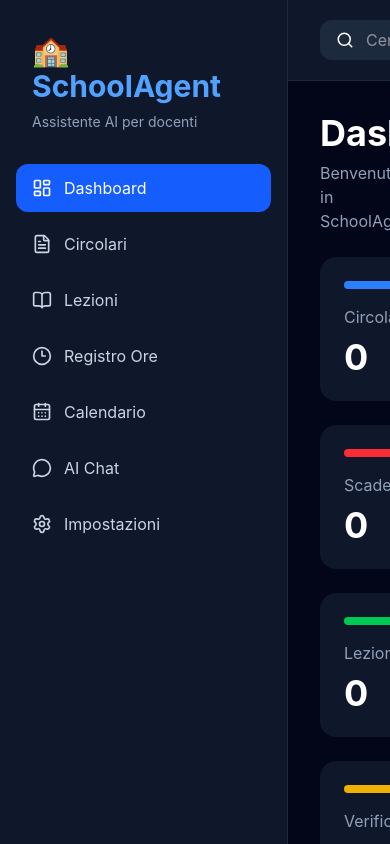
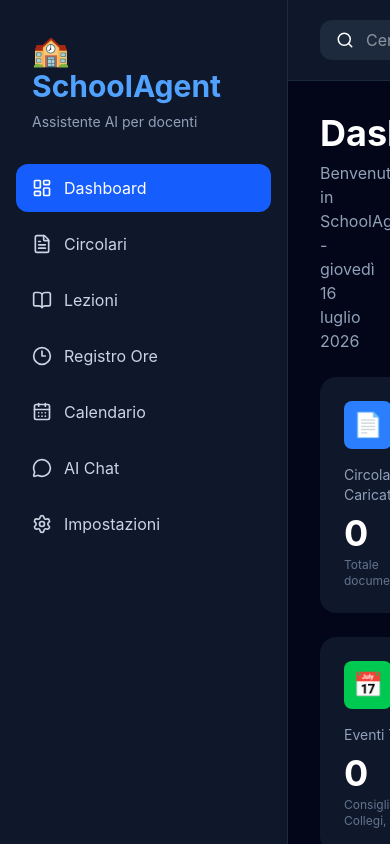
Before and after one commit to Fuschio22/school-agent, a React (Vite) app in the folder frontend/: page / in a window 390 px wide. Built offline with nearby package versions, Linux system fonts and the light colour scheme; no server answers.

Commit message:
Feat: implement live Dashboard with real data from backend

```diff
--- a/frontend/src/pages/Dashboard.tsx
+++ b/frontend/src/pages/Dashboard.tsx
@@ -1,89 +1,302 @@
+import { useState, useEffect } from "react";
+
+const BACKEND_URL = import.meta.env.VITE_BACKEND_URL || "https://school-agent-backend.onrender.com";
+
+type Event = {
+  id: string;
+  title: string;
+  type: string;
+  date: string;
+  startTime: string;
+  endTime: string;
+  location: string;
+  circularNumber: string;
+};
+
+type Circular = {
+  id: string;
+  number: string;
+  date: string;
+  subject: string;
+  events: Event[];
+};
+
 export default function Dashboard() {
+  const [circulars, setCirculars] = useState<Circular[]>([]);
+  const [events, setEvents] = useState<Event[]>([]);
+  const [loading, setLoading] = useState(true);
+
+  useEffect(() => {
+    const fetchData = async () => {
+      try {
+        const response = await fetch(`${BACKEND_URL}/api/circulars`);
+        const data = await response.json();
+
+        setCirculars(data);
+
+        // Estrai tutti gli eventi da tutte le circolari
+        const allEvents: Event[] = [];
+        data.forEach((circular: Circular) => {
+          if (circular.events) {
+            circular.events.forEach((event: Event) => {
+              allEvents.push(event);
+            });
+          }
+        });
+
+        setEvents(allEvents);
+      } catch (error) {
+        console.error("Errore nel recupero dati:", error);
+      } finally {
+        setLoading(false);
+      }
+    };
+
+    fetchData();
+  }, []);
+
+  // Calcola statistiche
+  const totalCirculars = circulars.length;
+  const totalEvents = events.length;
+
+  // Conta ore per tipo di evento
+  const cdcEvents = events.filter(e => e.type === "Consigli di Classe");
+  const cdcHours = cdcEvents.length; // Ogni evento = 1 ora
+
+  const collegiEvents = events.filter(e => e.type === "Collegio dei Docenti");
+  const collegiHours = collegiEvents.length;
+
+  const dipartimentiEvents = events.filter(e => e.type === "Dipartimenti Disciplinari");
+  const dipartimentiHours = dipartimentiEvents.length;
+
+  // Prossimi eventi (futuri)
+  const today = new Date();
+  const upcomingEvents = events
+    .filter(event => {
+      const eventDate = new Date(event.date.split('/').reverse().join('-'));
+      return eventDate >= today;
+    })
+    .sort((a, b) => {
+      const dateA = new Date(a.date.split('/').reverse().join('-'));
+      const dateB = new Date(b.date.split('/').reverse().join('-'));
+      return dateA.getTime() - dateB.getTime();
+    })
+    .slice(0, 5); // Mostra solo i prossimi 5
+
+  // Ultima circolare
+  const lastCircular = circulars.length > 0 ? circulars[0] : null;
+
+  if (loading) {
+    return (
+      <div className="space-y-6">
+        <div>
+          <h1 className="text-4xl font-bold">Dashboard</h1>
+          <p className="mt-2 text-slate-400">Caricamento dati...</p>
+        </div>
+      </div>
+    );
+  }
+
   return (
     <div className="space-y-6">
+      {/* Header */}
       <div>
-        <h1 className="text-4xl font-bold">
-          Dashboard
-        </h1>
-
+        <h1 className="text-4xl font-bold">Dashboard</h1>
         <p className="mt-2 text-slate-400">
-          Benvenuto in SchoolAgent
+          Benvenuto in SchoolAgent - {new Date().toLocaleDateString('it-IT', { weekday: 'long', year: 'numeric', month: 'long', day: 'numeric' })}
         </p>
       </div>
 
+      {/* Card Statistiche */}
       <div className="grid gap-6 md:grid-cols-2 xl:grid-cols-4">
         <Card
-          title="Circolari"
-          value="0"
+          title="Circolari Caricate"
+          value={totalCirculars.toString()}
+          subtitle="Totale documenti"
           color="bg-blue-500"
+          icon="📄"
         />
 
         <Card
-          title="Scadenze"
-          value="0"
-          color="bg-red-500"
+          title="Eventi Totali"
+          value={totalEvents.toString()}
+          subtitle="Consigli, Collegi, GLO"
+          color="bg-green-500"
+          icon="📅"
         />
 
         <Card
-          title="Lezioni"
-          value="0"
-          color="bg-green-500"
+          title="Ore Consigli di Classe"
+          value={cdcHours.toString()}
+          subtitle="Ore totali CDC"
+          color="bg-purple-500"
+          icon="👥"
         />
 
         <Card
-          title="Verifiche"
-          value="0"
-          color="bg-yellow-500"
+          title="Ore Collegi & Dipartimenti"
+          value={(collegiHours + dipartimentiHours).toString()}
+          subtitle="Collegi + Dipartimenti"
+          color="bg-orange-500"
+          icon="🏛️"
         />
       </div>
 
+      {/* Prossimi Eventi e Ultima Circolare */}
       <div className="grid gap-6 xl:grid-cols-3">
+        {/* Prossimi Eventi */}
         <div className="rounded-2xl bg-slate-900 p-6 xl:col-span-2">
-          <h2 className="mb-4 text-2xl font-semibold">
-            Ultima circolare
+          <h2 className="mb-4 text-2xl font-semibold flex items-center gap-2">
+            <span>📅</span> Prossimi Eventi
           </h2>
 
-          <div className="rounded-xl border border-dashed border-slate-700 p-12 text-center text-slate-500">
-            Nessuna circolare caricata
-          </div>
+          {upcomingEvents.length === 0 ? (
+            <div className="rounded-xl border border-dashed border-slate-700 p-12 text-center text-slate-500">
+              Nessun evento futuro programmato
+            </div>
+          ) : (
+            <div className="space-y-3">
+              {upcomingEvents.map(event => (
+                <div key={event.id} className="flex items-center justify-between p-4 bg-slate-800 rounded-lg border border-slate-700">
+                  <div className="flex items-center gap-4">
+                    <div className="text-2xl">
+                      {event.type === "Consigli di Classe" ? "👥" :
+                       event.type === "Collegio dei Docenti" ? "️" :
+                       event.type === "GLO" ? "🤝" : ""}
+                    </div>
+                    <div>
+                      <h3 className="font-semibold text-white">{event.title}</h3>
+                      <p className="text-sm text-slate-400">{event.type}</p>
+                    </div>
+                  </div>
+                  <div className="text-right">
+                    <p className="font-semibold text-blue-400">{event.date}</p>
+                    <p className="text-sm text-slate-400">{event.startTime} - {event.endTime}</p>
+                  </div>
+                </div>
+              ))}
+            </div>
+          )}
         </div>
 
+        {/* Ultima Circolare */}
         <div className="rounded-2xl bg-slate-900 p-6">
-          <h2 className="mb-4 text-2xl font-semibold">
-            Attività
+          <h2 className="mb-4 text-2xl font-semibold flex items-center gap-2">
+            <span>📄</span> Ultima Circolare
           </h2>
 
-          <ul className="space-y-4 text-slate-400">
-            <li>• Nessuna attività</li>
-          </ul>
+          {lastCircular ? (
+            <div className="space-y-4">
+              <div className="p-4 bg-slate-800 rounded-lg border border-slate-700">
+                <p className="text-sm text-slate-400 mb-1">Numero</p>
+                <p className="text-xl font-bold text-white">{lastCircular.number}</p>
+              </div>
+              <div className="p-4 bg-slate-800 rounded-lg border border-slate-700">
+                <p className="text-sm text-slate-400 mb-1">Data</p>
+                <p className="text-lg font-semibold text-white">{lastCircular.date}</p>
+              </div>
+              <div className="p-4 bg-slate-800 rounded-lg border border-slate-700">
+                <p className="text-sm text-slate-400 mb-1">Oggetto</p>
+                <p className="text-sm text-white line-clamp-3">{lastCircular.subject}</p>
+              </div>
+              <div className="p-4 bg-blue-600/20 rounded-lg border border-blue-600/30">
+                <p className="text-sm text-blue-300">
+                  📊 {lastCircular.events?.length || 0} eventi estratti
+                </p>
+              </div>
+            </div>
+          ) : (
+            <div className="rounded-xl border border-dashed border-slate-700 p-12 text-center text-slate-500">
+              Nessuna circolare caricata
+            </div>
+          )}
+        </div>
+      </div>
+
+      {/* Riepilogo per Tipo */}
+      <div className="rounded-2xl bg-slate-900 p-6">
+        <h2 className="mb-4 text-2xl font-semibold flex items-center gap-2">
+          <span>📊</span> Riepilogo per Tipo di Evento
+        </h2>
+
+        <div className="grid gap-4 md:grid-cols-3">
+          <EventTypeCard
+            type="Consigli di Classe"
+            count={cdcEvents.length}
+            hours={cdcHours}
+            color="bg-purple-500"
+            icon="👥"
+          />
+          <EventTypeCard
+            type="Collegio dei Docenti"
+            count={collegiEvents.length}
+            hours={collegiHours}
+            color="bg-orange-500"
+            icon="🏛️"
+          />
+          <EventTypeCard
+            type="Dipartimenti Disciplinari"
+            count={dipartimentiEvents.length}
+            hours={dipartimentiHours}
+            color="bg-green-500"
+            icon="📚"
+          />
         </div>
       </div>
     </div>
   );
 }
 
+// Componente Card Statistica
 type CardProps = {
   title: string;
   value: string;
+  subtitle: string;
   color: string;
+  icon: string;
 };
 
-function Card({
-  title,
-  value,
-  color,
-}: CardProps) {
+function Card({ title, value, subtitle, color, icon }: CardProps) {
   return (
     <div className="rounded-2xl bg-slate-900 p-6">
-      <div className={`mb-4 h-2 rounded ${color}`} />
-
-      <p className="text-slate-400">
-        {title}
-      </p>
-
-      <h2 className="mt-2 text-4xl font-bold">
-        {value}
-      </h2>
+      <div className="flex items-center justify-between mb-4">
+        <div className={`h-12 w-12 rounded-lg ${color} flex items-center justify-center text-2xl`}>
+          {icon}
+        </div>
+      </div>
+      <p className="text-slate-400 text-sm">{title}</p>
+      <h2 className="mt-2 text-4xl font-bold text-white">{value}</h2>
+      <p className="mt-1 text-xs text-slate-500">{subtitle}</p>
     </div>
   );
 }
+
+// Componente Card Tipo Evento
+type EventTypeCardProps = {
+  type: string;
+  count: number;
+  hours: number;
+  color: string;
+  icon: string;
+};
+
+function EventTypeCard({ type, count, hours, color, icon }: EventTypeCardProps) {
+  return (
+    <div className="p-4 bg-slate-800 rounded-lg border border-slate-700">
+      <div className="flex items-center gap-3 mb-3">
+        <div className={`h-10 w-10 rounded-lg ${color} flex items-center justify-center text-xl`}>
+          {icon}
+        </div>
+        <h3 className="font-semibold text-white">{type}</h3>
+      </div>
+      <div className="space-y-1">
+        <p className="text-sm text-slate-400">
+          Eventi: <span className="text-white font-semibold">{count}</span>
+        </p>
+        <p className="text-sm text-slate-400">
+          Ore totali: <span className="text-white font-semibold">{hours}</span>
+        </p>
+      </div>
+    </div>
+  );
+}
```
